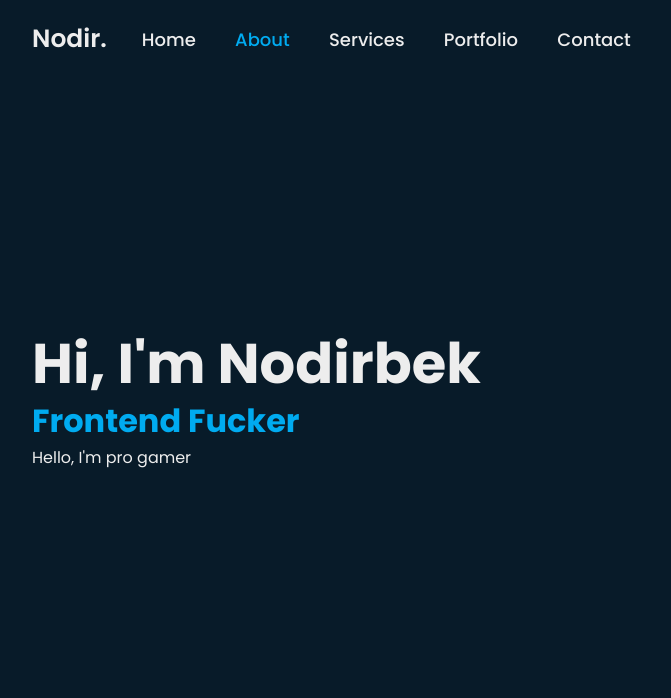
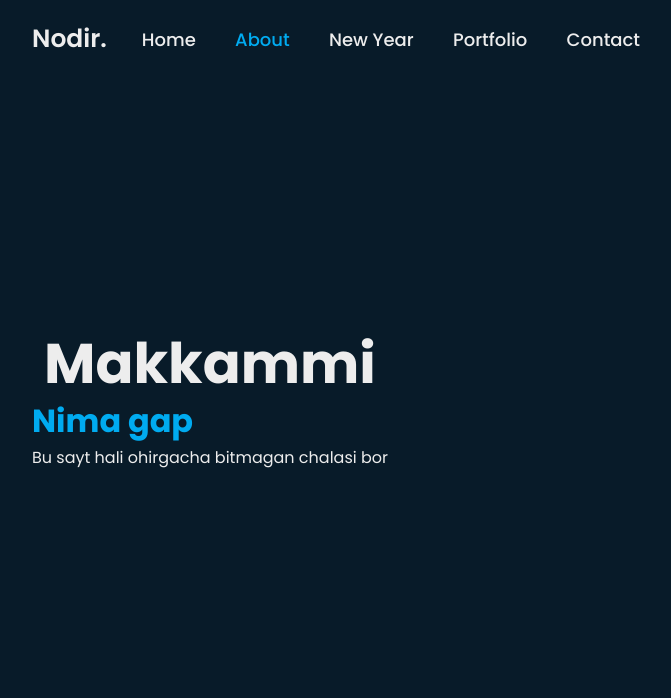
Before and after one commit to NodirPortfolio/NodirPortfolio.github.io, a plain HTML site: page Haqida.html in a window 1280 px wide. Shown: the top 698 px of the page, without its empty margins (96-767 px from the left). Drawn offline with nearby package versions, Linux system fonts and the light colour scheme.

Commit message:
Update Haqida.html

```diff
--- a/Haqida.html
+++ b/Haqida.html
@@ -21,7 +21,7 @@
         <nav class="navbar">
             <a href="index.html" >Home</a>
             <a href="Haqida.html" class="active">About</a>
-            <a href="#">Services</a>
+            <a href="New Year.html">New Year</a>
             <a href="#">Portfolio</a>
             <a href="#">Contact</a>
         </nav>
@@ -31,9 +31,9 @@
 
     <section class="About">
         <div class="About-content">
-            <h1> Hi, I'm Nodirbek </h1>
-            <h3>Frontend Fucker</h3>
-            <p>Hello, I'm pro gamer</p>
+            <h1> Makkammi </h1>
+            <h3>Nima gap</h3>
+            <p>Bu sayt hali ohirgacha bitmagan chalasi bor</p>
         </div>
 
         <div class="About-sci">
```
